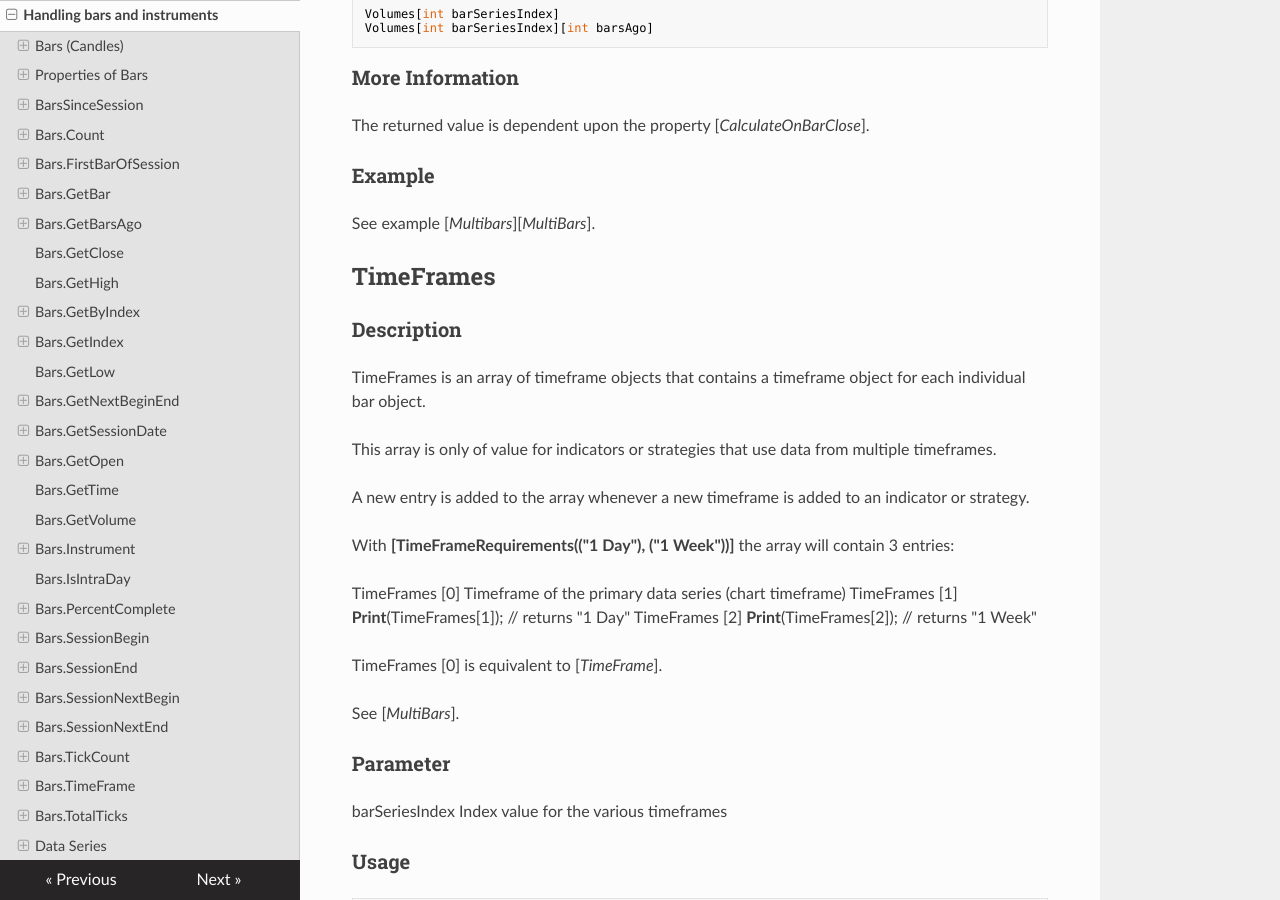
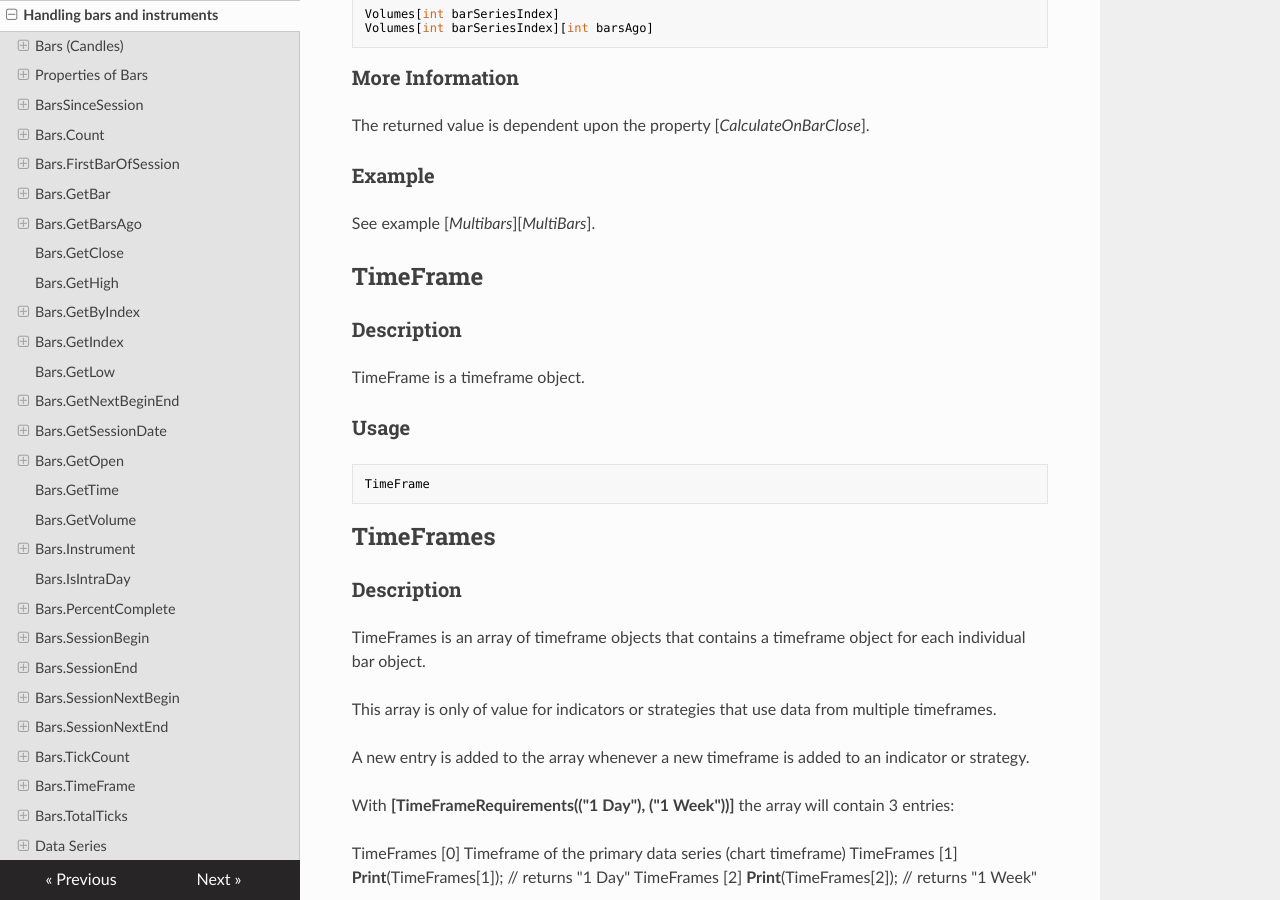
Before and after one commit to AgenaTrader/AgenaScript-documentation, an MkDocs documentation site: the page built from sources/handling_bars_and_instruments.md, in a window 1280 px wide and 900 px high, scrolled down 36566 px. Built offline with MkDocs 1.6.1, drawn with Linux system fonts in a browser that asks for light colours; nearby versions of some CDN libraries; old or Windows-style settings are respelled for this version of MkDocs.

Commit message:
timeframe chapter

````diff
--- a/sources/handling_bars_and_instruments.md
+++ b/sources/handling_bars_and_instruments.md
@@ -1224,6 +1224,15 @@ The returned value is dependent upon the property [*CalculateOnBarClose*].
 
 ### Example
 See example [*Multibars*][*MultiBars*].
+
+## TimeFrame
+### Description
+TimeFrame is a timeframe object.
+
+### Usage
+```cs
+TimeFrame
+```
 
 ## TimeFrames
 ### Description
````
